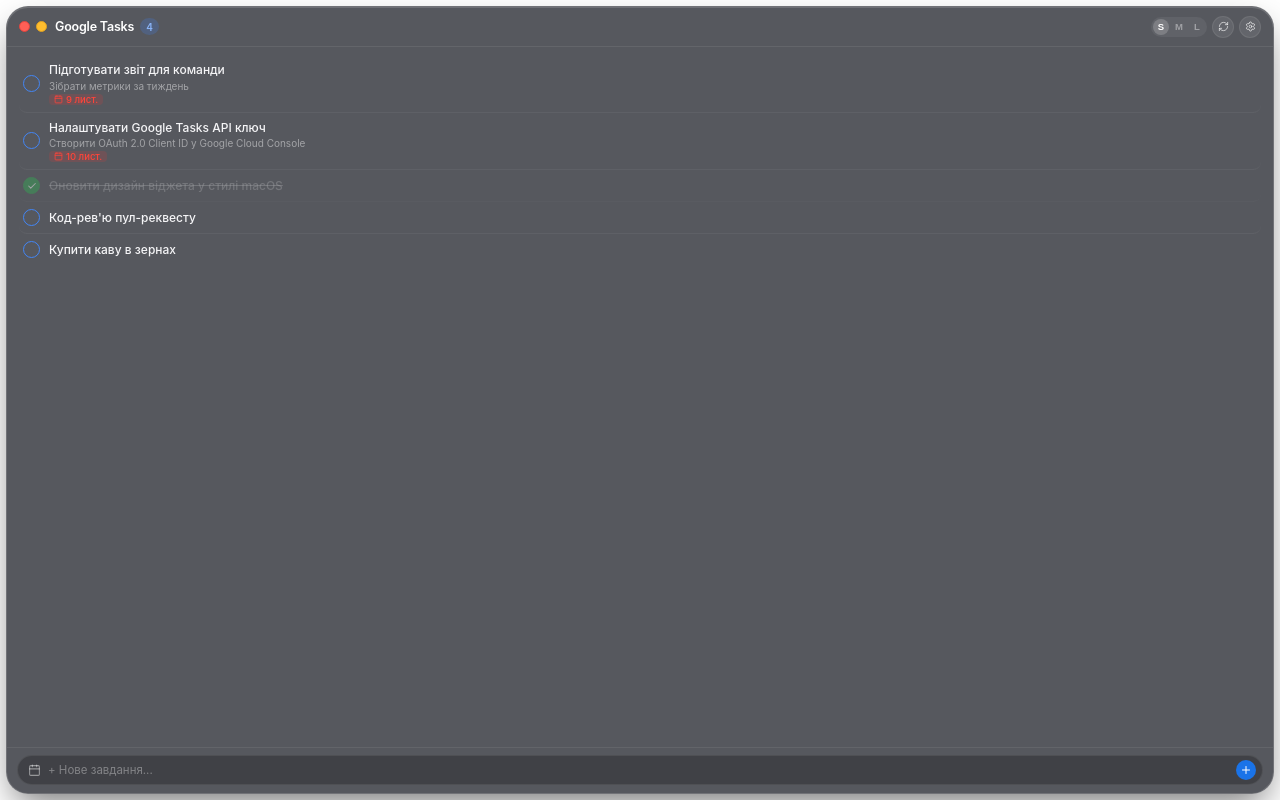
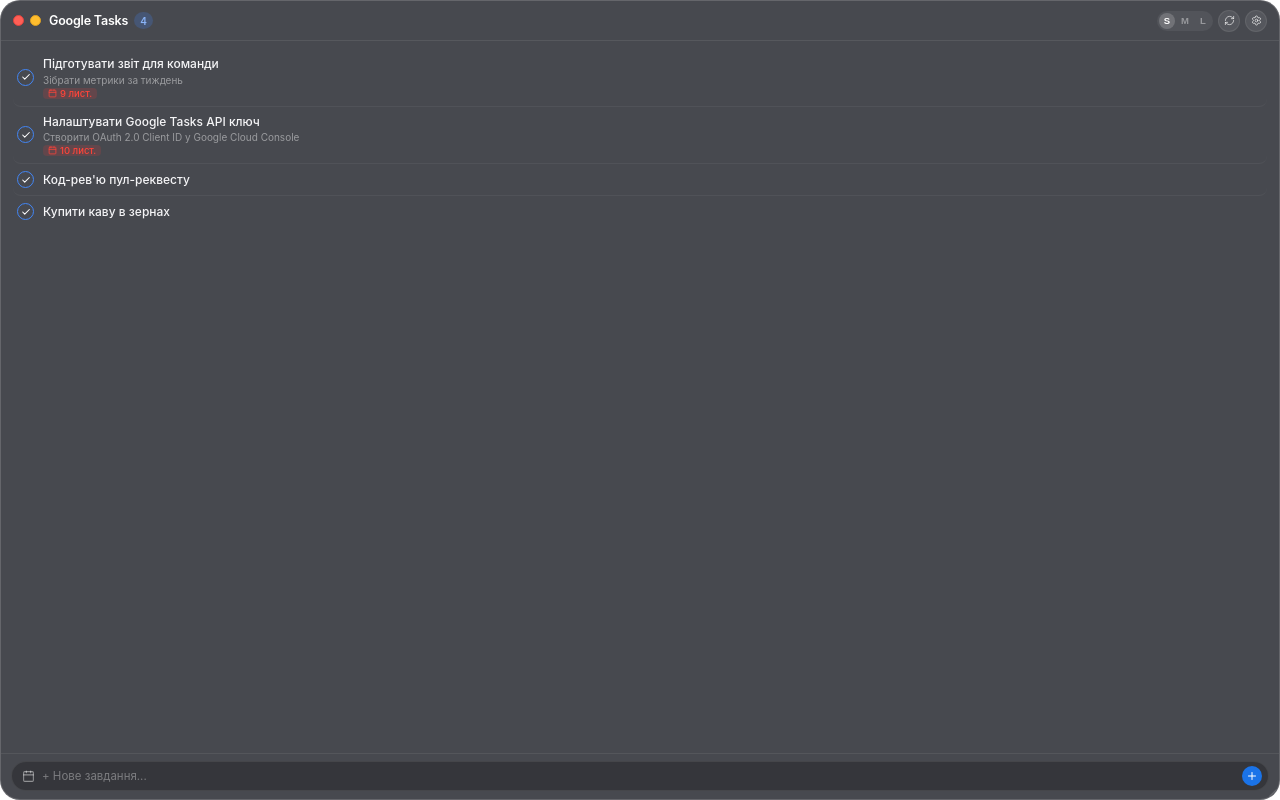
Before and after one commit to arsen2010arsen/google-tasks-widget, a React (Vite) app: page / in a window 1280 px wide. Built offline with nearby package versions, Linux system fonts and the light colour scheme.

Commit message:
fix: immediately remove completed tasks and eliminate rectangular outer corner artifacts with window region clipping

```diff
--- a/src/App.css
+++ b/src/App.css
@@ -21,28 +21,28 @@ html, body, #root {
   overflow: hidden;
 }
 
-/* Outer Desktop Frame */
+/* Outer Desktop Frame - 0 padding to prevent any square corner exposure */
 .widget-frame {
   width: 100%;
   height: 100%;
-  padding: 6px;
+  padding: 0;
+  margin: 0;
   display: flex;
   flex-direction: column;
 }
 
 /* Glass Container - Authentic Compact macOS Widget */
 .glass-container {
+  width: 100%;
+  height: 100%;
   flex: 1;
   display: flex;
   flex-direction: column;
-  background: rgba(22, 24, 32, 0.72);
+  background: rgba(20, 22, 30, 0.78);
   backdrop-filter: blur(40px) saturate(190%);
   -webkit-backdrop-filter: blur(40px) saturate(190%);
   border: 1px solid rgba(255, 255, 255, 0.16);
-  border-radius: 22px;
-  box-shadow:
-    0 16px 36px -8px rgba(0, 0, 0, 0.55),
-    0 1px 0 rgba(255, 255, 255, 0.15) inset;
+  border-radius: 20px;
   overflow: hidden;
   position: relative;
 }
@@ -211,7 +211,7 @@ html, body, #root {
   gap: 9px;
   padding: 7px 4px;
   border-bottom: 1px solid rgba(255, 255, 255, 0.05);
-  transition: background 0.15s;
+  transition: background 0.15s, opacity 0.2s, transform 0.2s;
   border-radius: 8px;
   cursor: pointer;
 }
@@ -220,13 +220,6 @@ html, body, #root {
 }
 .task-row:hover {
   background: rgba(255, 255, 255, 0.06);
-}
-.task-row.completed {
-  opacity: 0.45;
-}
-.task-row.completed .task-title {
-  text-decoration: line-through;
-  color: rgba(255, 255, 255, 0.4);
 }
 
 /* Apple Checkbox Button */
@@ -247,6 +240,7 @@ html, body, #root {
 .apple-checkbox:hover {
   transform: scale(1.15);
   border-color: #34a853;
+  background: rgba(52, 168, 83, 0.15);
 }
 .apple-checkbox.checked {
   background: #34a853;
--- a/src/App.tsx
+++ b/src/App.tsx
@@ -24,7 +24,7 @@ export function App() {
   const [isSettingsOpen, setIsSettingsOpen] = useState(false);
   const [activeSize, setActiveSize] = useState<"S" | "M" | "L">("S");
 
-  // Load all tasks
+  // Load active tasks only
   const loadTasks = useCallback(async () => {
     setIsLoading(true);
     try {
@@ -39,7 +39,6 @@ export function App() {
 
   useEffect(() => {
     loadTasks();
-    // Auto-refresh interval (every 5 min or config)
     const interval = setInterval(() => {
       loadTasks();
     }, 5 * 60 * 1000);
@@ -94,20 +93,16 @@ export function App() {
     }
   };
 
-  // Toggle task completion (Checked / Unchecked)
-  const handleToggleTask = async (task: Task) => {
-    const isCompleted = task.status === "completed";
-    const nextStatus = isCompleted ? "needsAction" : "completed";
+  // Complete task - immediately removes it from the list
+  const handleCompleteTask = async (task: Task) => {
+    // Immediately remove from UI list
+    setTasks((prev) => prev.filter((t) => t.id !== task.id));
 
-    // Immediate optimistic UI update
-    setTasks((prev) =>
-      prev.map((t) => (t.id === task.id ? { ...t, status: nextStatus } : t))
-    );
-
+    // Update in storage and Google Tasks API
     try {
-      await tasksService.setTaskStatus(task.id, !isCompleted);
+      await tasksService.setTaskStatus(task.id, true);
     } catch (err) {
-      console.error("Failed to update task status", err);
+      console.error("Failed to complete task", err);
     }
   };
 
@@ -154,7 +149,7 @@ export function App() {
     }
   };
 
-  const activeTasksCount = tasks.filter((t) => t.status === "needsAction").length;
+  const activeTasksCount = tasks.length;
 
   return (
     <div className="widget-frame">
@@ -226,28 +221,26 @@ export function App() {
           {tasks.length === 0 ? (
             <div className="empty-state">
               <Inbox />
-              <span>Немає завдань</span>
+              <span>Усі завдання виконано!</span>
             </div>
           ) : (
-            tasks.map((task) => {
-              const isDone = task.status === "completed";
-              return (
+            tasks.map((task) => (
               <div
                 key={task.id}
-                  className={`task-row ${isDone ? "completed" : ""}`}
-                  onClick={() => handleToggleTask(task)}
+                className="task-row"
+                onClick={() => handleCompleteTask(task)}
               >
                 <button
                   type="button"
-                    className={`apple-checkbox ${isDone ? "checked" : ""}`}
+                  className="apple-checkbox"
                   onMouseDown={(e) => e.stopPropagation()}
                   onClick={(e) => {
                     e.stopPropagation();
-                      handleToggleTask(task);
+                    handleCompleteTask(task);
                   }}
-                    title={isDone ? "Позначити як невиконане" : "Виконати"}
+                  title="Позначити виконаним (видалити зі списку)"
                 >
-                    {isDone && <Check />}
+                  <Check />
                 </button>
 
                 <div className="task-body">
@@ -255,7 +248,7 @@ export function App() {
                   {task.notes && (
                     <span className="task-notes">{task.notes}</span>
                   )}
-                    {task.due && !isDone && (
+                  {task.due && (
                     <div className="task-badges">
                       <span className="badge-due today">
                         <Calendar size={9} />
@@ -278,8 +271,7 @@ export function App() {
                   <Trash2 size={12} />
                 </button>
               </div>
-              );
-            })
+            ))
           )}
         </div>
 
--- a/src/services/googleTasks.ts
+++ b/src/services/googleTasks.ts
@@ -30,13 +30,6 @@ const DEFAULT_MOCK_TASKS: Task[] = [
     notes: "Створити OAuth 2.0 Client ID у Google Cloud Console",
     status: "needsAction",
     due: new Date(Date.now() + 86400000).toISOString(),
-    listId: "@default",
-    updated: new Date().toISOString(),
-  },
-  {
-    id: "task-3",
-    title: "Оновити дизайн віджета у стилі macOS",
-    status: "completed",
     listId: "@default",
     updated: new Date().toISOString(),
   },
@@ -89,16 +82,17 @@ export class GoogleTasksService {
     }
   }
 
-  // Unified tasks fetcher (all tasks in one single list)
+  // Unified tasks fetcher (active tasks only)
   public async getAllTasks(): Promise<Task[]> {
     if (this.config.useMockData || !this.config.accessToken) {
       const raw = localStorage.getItem(TASKS_STORAGE_KEY);
-      return raw ? JSON.parse(raw) : DEFAULT_MOCK_TASKS;
+      const all: Task[] = raw ? JSON.parse(raw) : DEFAULT_MOCK_TASKS;
+      return all.filter((t) => t.status !== "completed");
     }
 
     try {
-      // Fetch from default task list (@default)
-      const url = `https://tasks.googleapis.com/tasks/v1/lists/@default/tasks?showCompleted=true&showHidden=true`;
+      // Only fetch active (non-completed) tasks
+      const url = `https://tasks.googleapis.com/tasks/v1/lists/@default/tasks?showCompleted=false&showHidden=false`;
       const res = await fetch(url, {
         headers: {
           Authorization: `Bearer ${this.config.accessToken}`,
@@ -126,13 +120,14 @@ export class GoogleTasksService {
         listId: "@default",
       }));
 
-      // Cache locally for offline use
+      // Cache locally
       localStorage.setItem(TASKS_STORAGE_KEY, JSON.stringify(items));
-      return items;
+      return items.filter((t) => t.status !== "completed");
     } catch (err) {
       console.warn("Failed fetching tasks from Google, using cached tasks", err);
       const raw = localStorage.getItem(TASKS_STORAGE_KEY);
-      return raw ? JSON.parse(raw) : DEFAULT_MOCK_TASKS;
+      const all: Task[] = raw ? JSON.parse(raw) : DEFAULT_MOCK_TASKS;
+      return all.filter((t) => t.status !== "completed");
     }
   }
 
```
Also changed, not shown: 1 other file (tests, documents, lock files or other folders). Lines whose indentation alone changed are shown as unchanged.
